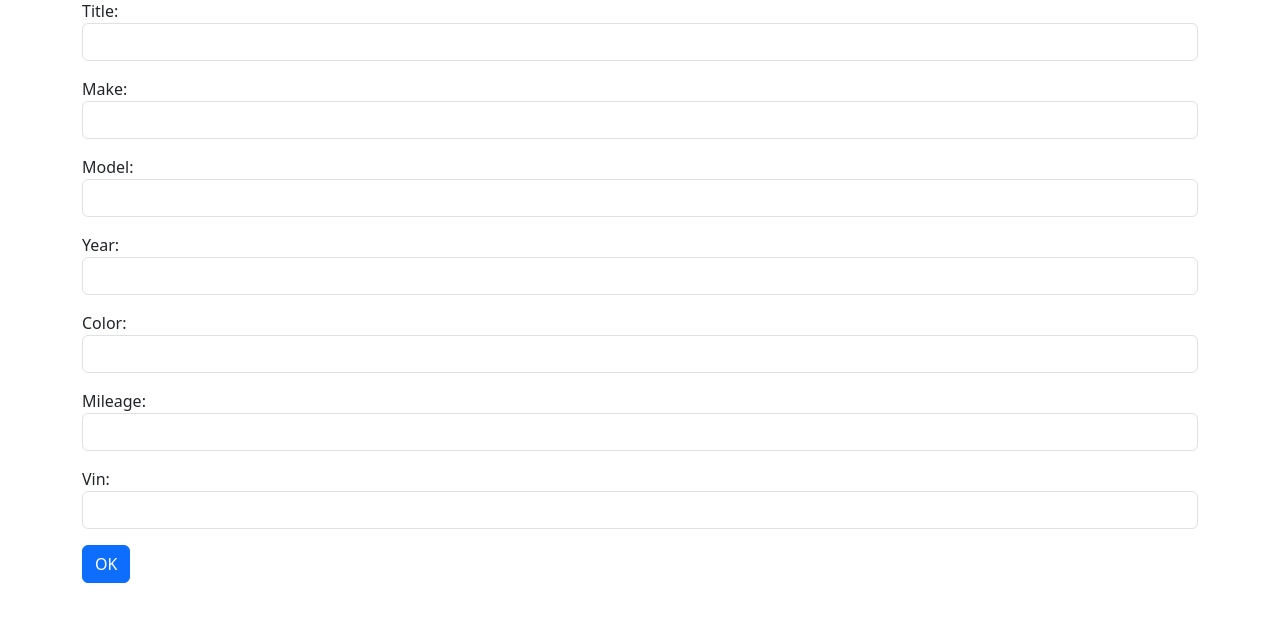
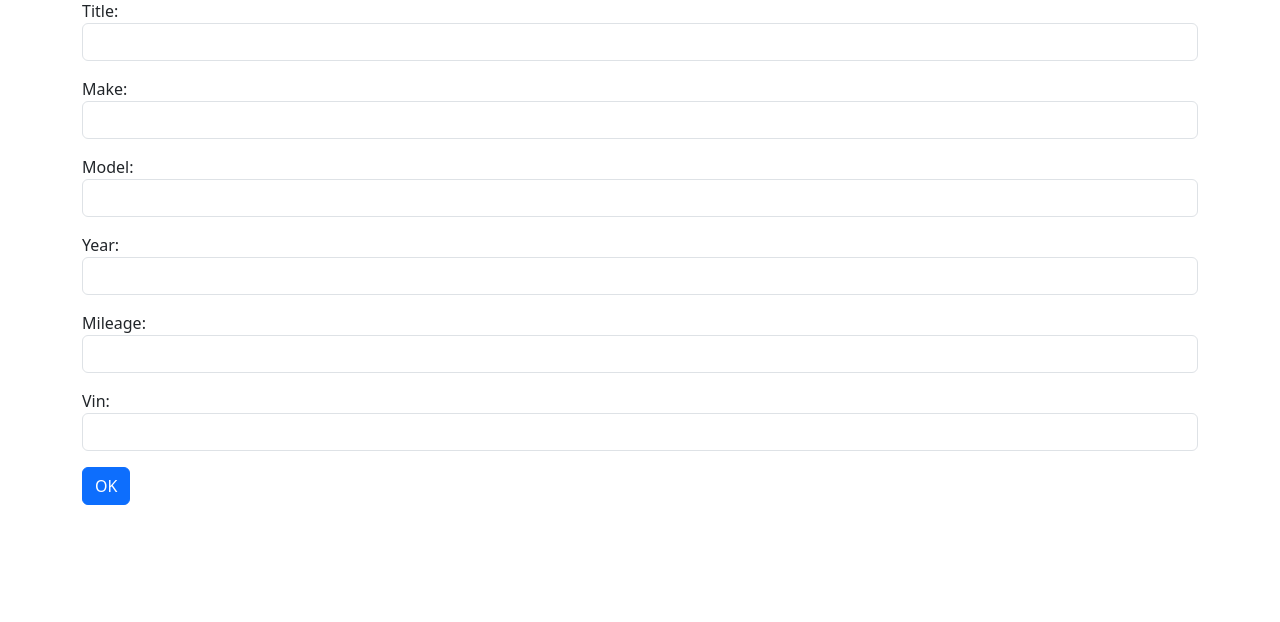
Before and after one commit to uraniummore/gethub, a Django app: page /cars/create in a window 1280 px wide. Shown: the part 57-679 px from the top of the page. Run offline with Django 5.2, Linux system fonts and the light colour scheme.

Commit message:
Removed the unused color field from Car model.

```diff
--- a/backend/vehicle_management/models.py
+++ b/backend/vehicle_management/models.py
@@ -15,7 +15,6 @@ class Car(models.Model):
             MaxValueValidator(timezone.now().year, message="Car cannot be manufactured in future yet.")
         ]
     )
-    color = models.CharField(max_length=100)
     mileage = models.IntegerField(validators=[car_validator.validate_mileage])
     vin = models.CharField(max_length=17, unique=True, validators=[car_validator.validate_vin])
 
--- a/backend/vehicle_management/templates/cars/details.html
+++ b/backend/vehicle_management/templates/cars/details.html
@@ -21,10 +21,6 @@
         <tr>
             <th scope="row">Year</th>
             <td>{{ car.year }}</td>
-        </tr>
-        <tr>
-            <th scope="row">Colour</th>
-            <td>{{ car.color }}</td>
         </tr>
         <tr>
             <th scope="row">Mileage</th>
--- a/backend/vehicle_management/views.py
+++ b/backend/vehicle_management/views.py
@@ -30,7 +30,6 @@ class CarForm(forms.ModelForm):
             "make",
             "model",
             "year",
-            "color",
             "mileage",
             "vin",
         ]
@@ -39,7 +38,6 @@ class CarForm(forms.ModelForm):
             "make": forms.TextInput(attrs={"class": "form-control"}),
             "model": forms.TextInput(attrs={"class": "form-control"}),
             "year": forms.NumberInput(attrs={"class": "form-control"}),
-            "color": forms.TextInput(attrs={"class": "form-control"}),
             "mileage": forms.NumberInput(attrs={"class": "form-control"}),
             "vin": forms.TextInput(attrs={"class": "form-control"}),
         }
```
Also changed, not shown: backend/vehicle_management/migrations/0006_remove_car_color.py (added).
